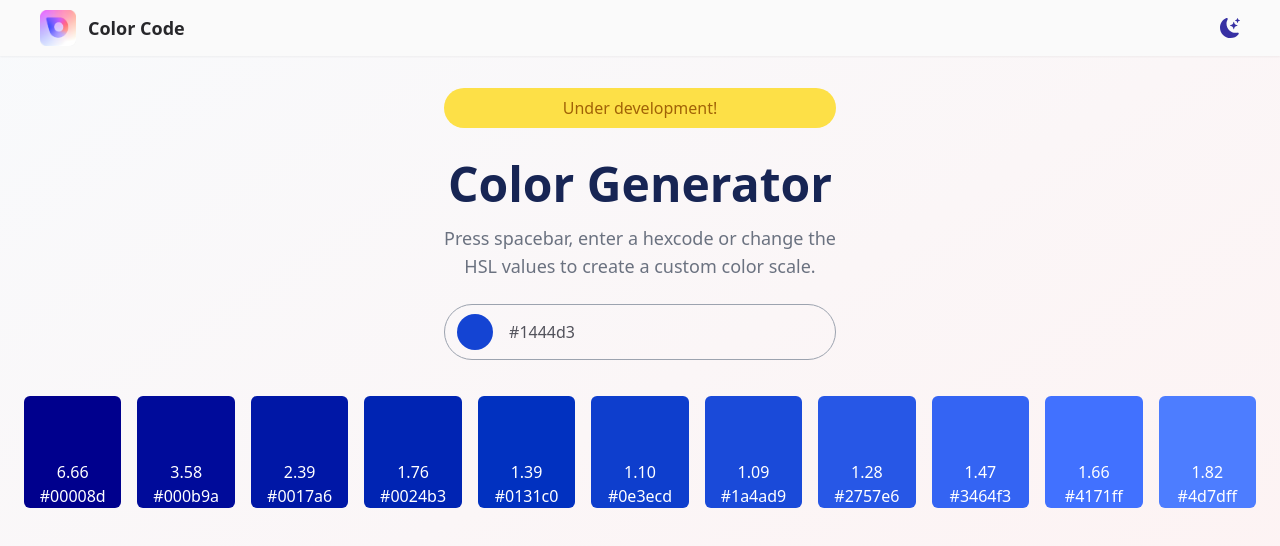
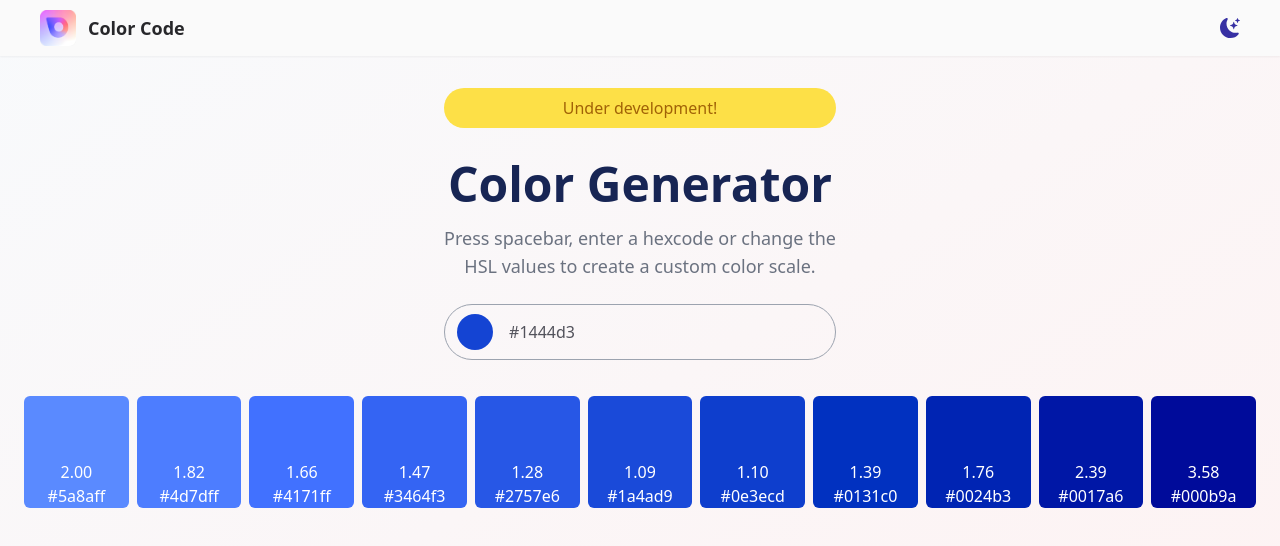
Before and after one commit to demirsillva/UIColor, a React (Vite) app: page / in a window 1280 px wide. Shown: the top 546 px of the page. Built offline with nearby package versions, Linux system fonts and the light colour scheme.

Commit message:
fix: resolved ColorInput size issue

```diff
--- a/src/components/ColorInput.tsx
+++ b/src/components/ColorInput.tsx
@@ -36,6 +36,7 @@ function ColorInput({ onColorGenerated }: ColorInputProps) {
   const handleInputChange = (event: React.ChangeEvent<HTMLInputElement>) => {
     const newHexCode = event.target.value;
     setHexCode(newHexCode);
+    onColorGenerated(newHexCode);
   };
 
   const handleRandomColorGeneration = () => {
--- a/src/components/GenerateContrastGrid.tsx
+++ b/src/components/GenerateContrastGrid.tsx
@@ -29,7 +29,7 @@ function generateContrastGrid(baseColor: string, steps: number): ContrastGridSta
   const newContrastGrid: ContrastGridState = {};
 
   for (let i = 0; i < steps; i++) {
-    const luminanceDiff = (i - steps / 2) * 0.05;
+    const luminanceDiff = ( steps / 2 - i) * 0.05;
     const r = parseInt(baseColor.slice(1, 3), 16);
     const g = parseInt(baseColor.slice(3, 5), 16);
     const b = parseInt(baseColor.slice(5, 7), 16);
@@ -62,7 +62,6 @@ function ContrastGrid({ baseColor, steps }: ContrastGridProps) {
     }
   }, [baseColor, steps]);
 
-
   const handleCopyClick = (color: string) => {
     copyToClipboard(color);
     setCopiedColor(color);
@@ -74,7 +73,7 @@ function ContrastGrid({ baseColor, steps }: ContrastGridProps) {
 
   return (
     <>
-      <div className="w-full grid lg:grid-cols-11 md:grid-cols-4 sm:grid-cols-2 gap-4 mt-5">
+      <div className=" grid lg:grid-cols-11 md:grid-cols-4 sm:grid-cols-2 gap-2 mt-5">
         {Object.entries(contrastGrid).map(([color, contrast], index) => (
           <div
             key={index}
```
